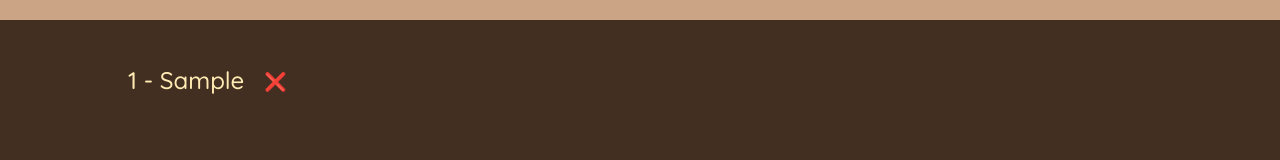
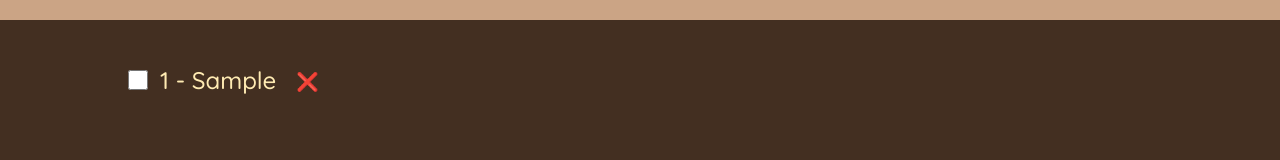
Before and after one commit to cipriancozma/react-travel-bag, a React (Create React App) app: page / in a window 1280 px wide. Both pictures are taken after typing "Sample" into the empty fields and a click on the button "ADD". Shown: the part 208-368 px from the top of the page. Built offline with nearby package versions, Linux system fonts and the light colour scheme.

Commit message:
added checked functionality

```diff
--- a/src/App.js
+++ b/src/App.js
@@ -11,11 +11,23 @@ function App() {
     setItems((items) => items.filter((item) => item.id !== id));
   }
 
+  function handleChecked(id) {
+    setItems((items) =>
+      items.map((item) =>
+        item.id === id ? { ...item, packed: !item.packed } : item
+      )
+    );
+  }
+
   return (
     <div className="app">
       <Logo />
       <Form setItems={setItems} />
-      <ListOfItems items={items} handleDelete={handleDelete} />
+      <ListOfItems
+        items={items}
+        handleDelete={handleDelete}
+        handleChecked={handleChecked}
+      />
       <Stats />
     </div>
   );
--- a/src/components/Item.js
+++ b/src/components/Item.js
@@ -1,9 +1,14 @@
 import React from "react";
 
-function Item({ item, handleDelete }) {
+function Item({ item, handleDelete, handleChecked }) {
   return (
     <li>
       {" "}
+      <input
+        type="checkbox"
+        value={item.packed}
+        onChange={() => handleChecked(item.id)}
+      />
       <span style={item.packed ? { textDecoration: "line-through" } : {}}>
         {item.selectOptions} - {item.description}
       </span>
--- a/src/components/ListOfItems.js
+++ b/src/components/ListOfItems.js
@@ -2,12 +2,17 @@ import React from "react";
 // import { items } from "../data";
 import Item from "./Item";
 
-function ListOfItems({ items, handleDelete }) {
+function ListOfItems({ items, handleDelete, handleChecked }) {
   return (
     <div className="list">
       <ul>
         {items.map((item, idx) => (
-          <Item key={idx} item={item} handleDelete={handleDelete} />
+          <Item
+            key={idx}
+            item={item}
+            handleDelete={handleDelete}
+            handleChecked={handleChecked}
+          />
         ))}
       </ul>
     </div>
```
